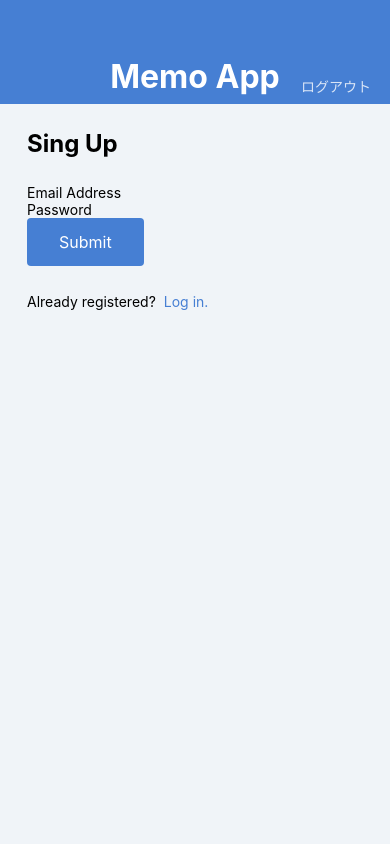
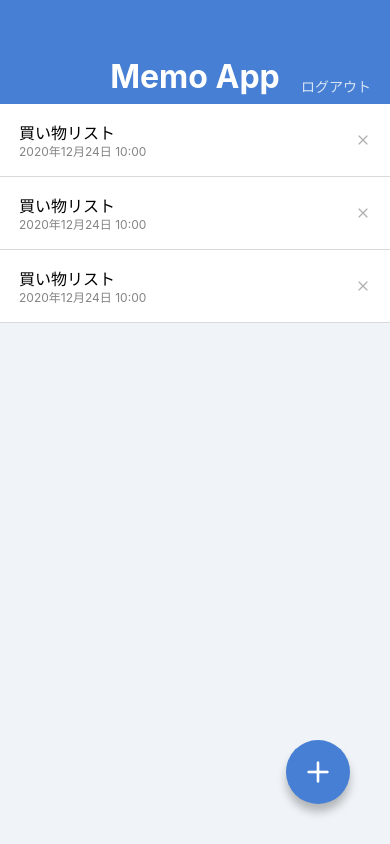
Before and after one commit to LoveLoveJ/MemApp2, a React Native app: screen / in a window 390 px wide. Built offline with nearby package versions, Linux system fonts and the light colour scheme.

Commit message:
Make Compontnts touchable

```diff
--- a/App.jsx
+++ b/App.jsx
@@ -1,14 +1,14 @@
 import React from 'react';
 
-// import MemoListScreen from './src/screens/MemoListScreen';
+import MemoListScreen from './src/screens/MemoListScreen';
 // import MemoDetailScreen from './src/screens/MemoDetailScreen';
 // import MemoEditScreen from './src/screens/MemoEditScreen';
 // import MemoCreateScreen from './src/screens/MemoCreateScreen';
 // import LonInScreen from './src/screens/LogInScreen';
-import SignUpScreen from './src/screens/SignUpScreen';
+// import SignUpScreen from './src/screens/SignUpScreen';
 
 export default function App() {
   return (
-    <SignUpScreen />
+    <MemoListScreen />
   );
 }
--- a/src/components/Button.jsx
+++ b/src/components/Button.jsx
@@ -1,20 +1,24 @@
 import React from 'react';
-import { View, Text, StyleSheet } from 'react-native';
-import { string } from 'prop-types';
+import { TouchableOpacity, Text, StyleSheet } from 'react-native';
+import { func, string } from 'prop-types';
 
 export default function Button(props) {
-  const { label } = props;
+  const { label, onPress } = props;
   return (
-    <View style={styles.buttonContainer}>
+    <TouchableOpacity style={styles.buttonContainer} onPress={onPress}>
       <Text style={styles.buttonLabel}>{label}</Text>
-    </View>
+    </TouchableOpacity>
   );
 }
 
 Button.propTypes = {
   label: string.isRequired,
+  onPress: func,
 };
 
+Button.defaultProps = {
+  onPress: null,
+};
 const styles = StyleSheet.create({
   buttonContainer: {
     backgroundColor: '#467FD3',
--- a/src/components/CircleButton.jsx
+++ b/src/components/CircleButton.jsx
@@ -1,14 +1,14 @@
 import React from 'react';
-import { View, StyleSheet } from 'react-native';
-import { string, shape } from 'prop-types';
+import { StyleSheet, TouchableOpacity } from 'react-native';
+import { string, shape, func } from 'prop-types';
 import { Feather } from '@expo/vector-icons';
 
 export default function CircleButton(props) {
-  const { style, name } = props;
+  const { style, name, onPress } = props;
   return (
-    <View style={[styles.circleButton, style]}>
+    <TouchableOpacity style={[styles.circleButton, style]} onPress={onPress}>
       <Feather name={name} size={32} color="white" />
-    </View>
+    </TouchableOpacity>
 
   );
 }
@@ -16,10 +16,12 @@
 CircleButton.propTypes = {
   style: shape(),
   name: string.isRequired,
+  onPress: func,
 };
 
 CircleButton.defaultProps = {
   style: null,
+  onPress: null,
 };
 
 const styles = StyleSheet.create({
--- a/src/components/MemoList.jsx
+++ b/src/components/MemoList.jsx
@@ -1,5 +1,7 @@
 import React from 'react';
-import { View, Text, StyleSheet } from 'react-native';
+import {
+  View, Text, StyleSheet, TouchableOpacity,
+} from 'react-native';
 import { Feather } from '@expo/vector-icons';
 
 export default function MemoList() {
@@ -10,18 +12,18 @@
           <Text style={styles.memoListItemTitle}>買い物リスト</Text>
           <Text style={styles.memoListItemDate}>2020年12月24日 10:00</Text>
         </View>
-        <View>
+        <TouchableOpacity>
           <Feather name="x" size={16} color="#B0B0B0" />
-        </View>
+        </TouchableOpacity>
       </View>
       <View style={styles.memoListItem}>
         <View>
           <Text style={styles.memoListItemTitle}>買い物リスト</Text>
           <Text style={styles.memoListItemDate}>2020年12月24日 10:00</Text>
         </View>
-        <View>
+        <TouchableOpacity>
           <Feather name="x" size={16} color="#B0B0B0" />
-        </View>
+        </TouchableOpacity>
       </View>
 
       <View style={styles.memoListItem}>
@@ -29,9 +31,9 @@
           <Text style={styles.memoListItemTitle}>買い物リスト</Text>
           <Text style={styles.memoListItemDate}>2020年12月24日 10:00</Text>
         </View>
-        <View>
+        <TouchableOpacity>
           <Feather name="x" size={16} color="#B0B0B0" />
-        </View>
+        </TouchableOpacity>
       </View>
     </View>
   );
--- a/src/screens/LogInScreen.jsx
+++ b/src/screens/LogInScreen.jsx
@@ -1,6 +1,6 @@
 import React from 'react';
 import {
-  View, Text, TextInput, StyleSheet,
+  View, Text, TextInput, StyleSheet, TouchableOpacity,
 } from 'react-native';
 
 import AppBar from '../components/AppBar';
@@ -17,7 +17,9 @@
         <Button label="Submit" />
         <View style={styles.footer}>
           <Text style={styles.footerText}>Not registered</Text>
-          <Text style={styles.footerLink}>Sign up here!</Text>
+          <TouchableOpacity>
+            <Text style={styles.footerLink}>Sign up here!</Text>
+          </TouchableOpacity>
         </View>
       </View>
     </View>
```
